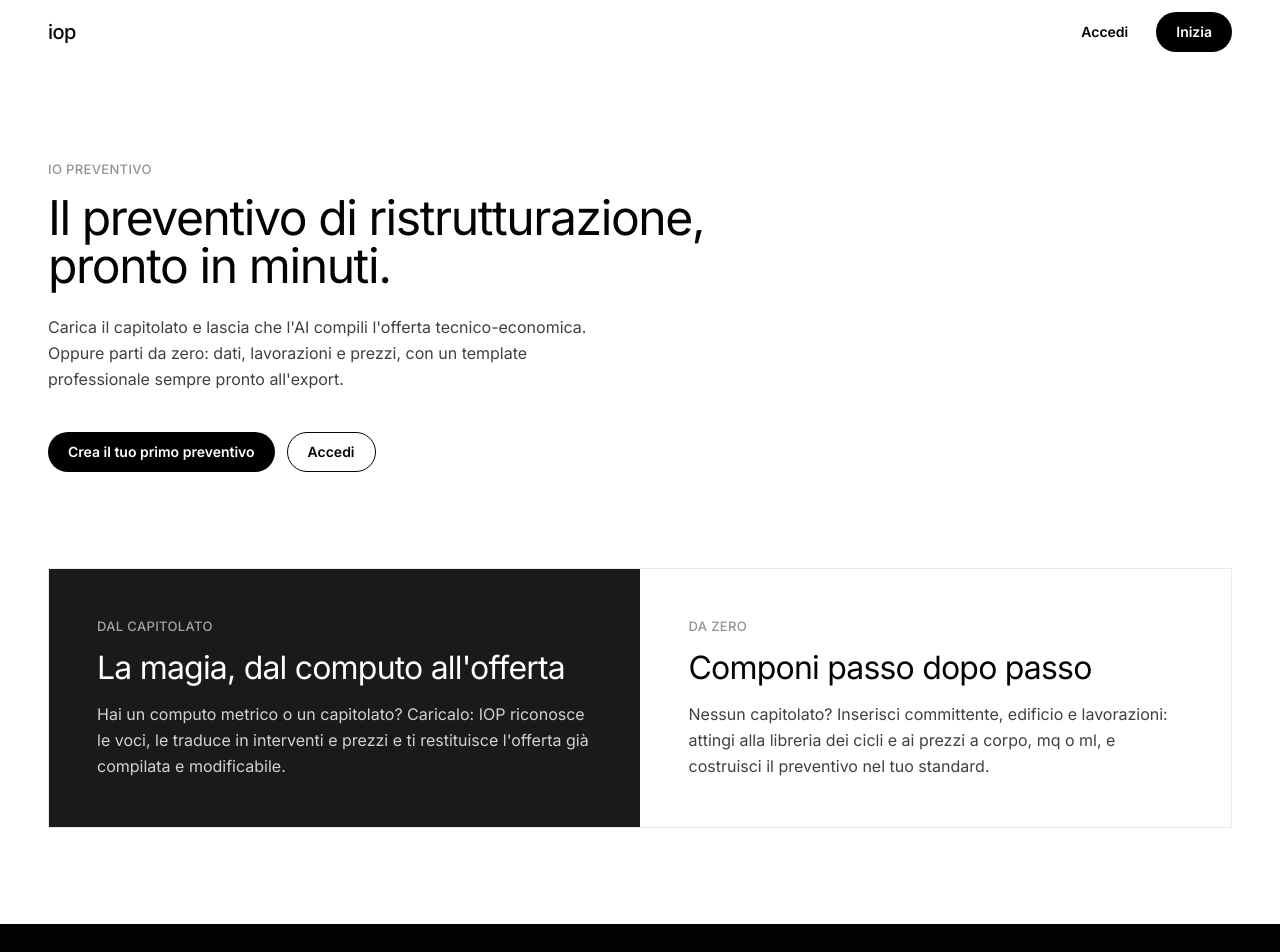
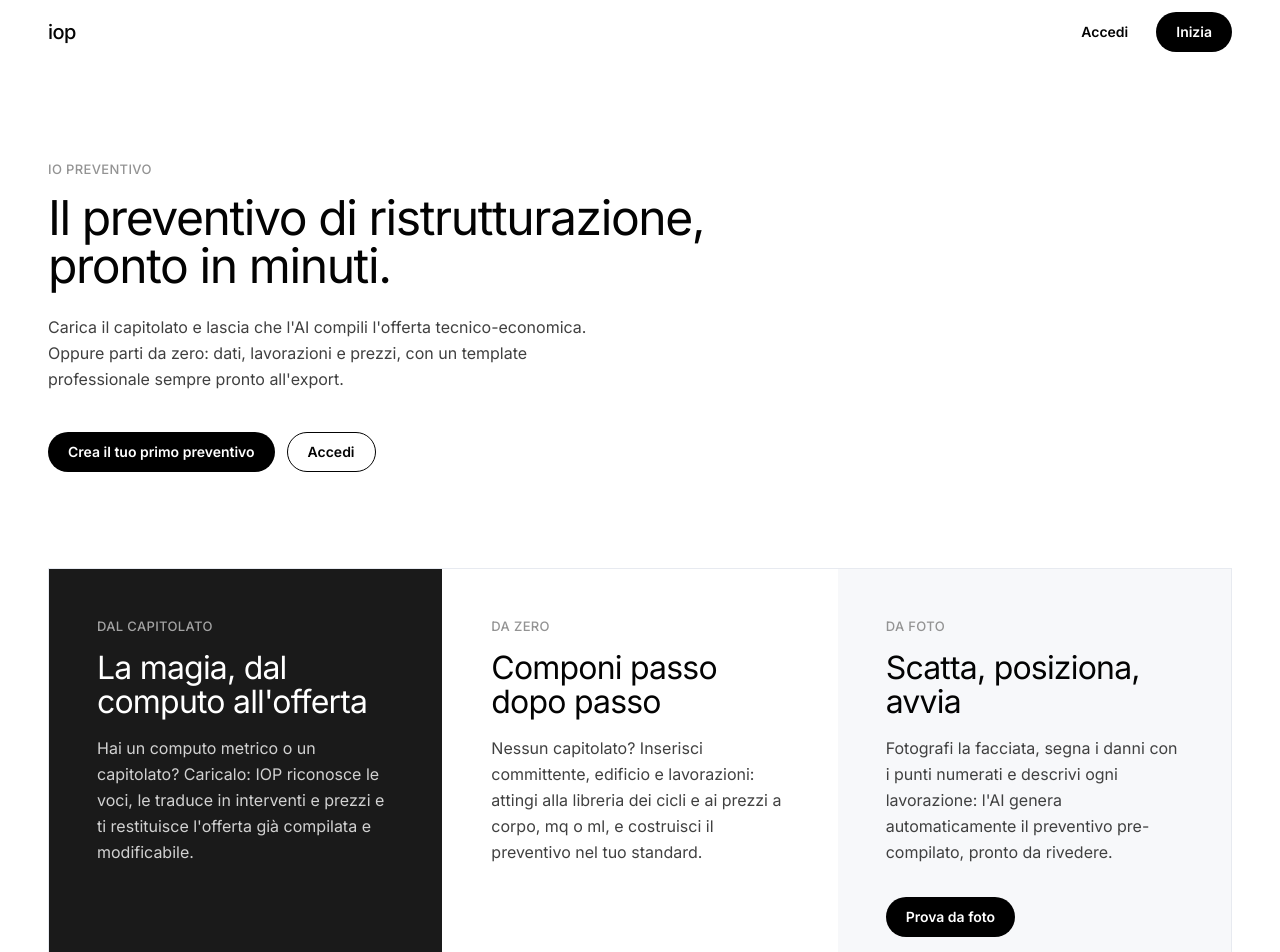
Before and after one commit to ivansignorile/iop-app, a Next.js app: page / in a window 1280 px wide. Shown: the top 952 px of the page. Built offline with nearby package versions, Linux system fonts and the light colour scheme.

Commit message:
Modalita foto: terza via di composizione preventivo

```diff
--- a/src/app/(app)/preventivi/nuovo/actions.ts
+++ b/src/app/(app)/preventivi/nuovo/actions.ts
@@ -10,7 +10,10 @@ type Modalita = Database["public"]["Enums"]["preventivo_modalita"];
 
 export async function createPreventivoAction(formData: FormData) {
   const { org, userId } = await requireContext();
-  const modalita = (String(formData.get("modalita") ?? "manuale") as Modalita);
+  const rawModalita = String(formData.get("modalita") ?? "manuale");
+  const modalita = (["manuale", "capitolato", "foto"].includes(rawModalita)
+    ? rawModalita
+    : "manuale") as Modalita;
   const oggetto = String(formData.get("oggetto") ?? "").trim() || null;
 
   const supabase = await createClient();
--- a/src/app/(app)/preventivi/nuovo/page.tsx
+++ b/src/app/(app)/preventivi/nuovo/page.tsx
@@ -12,23 +12,29 @@ export default async function NuovoPreventivoPage({
   await requireContext();
   const { modalita } = await searchParams;
   const isCapitolato = modalita === "capitolato";
+  const isFoto = modalita === "foto";
+
+  const title = isCapitolato
+    ? "Nuovo preventivo dal capitolato"
+    : isFoto
+      ? "Nuovo preventivo da foto"
+      : "Nuovo preventivo";
+  const description = isCapitolato
+    ? "Crea la bozza, poi carica il capitolato per la compilazione assistita."
+    : isFoto
+      ? "Crea la bozza, poi scatta una foto e posiziona i punti per la compilazione assistita."
+      : "Crea la bozza e componi il preventivo passo dopo passo.";
+  const modalitaValue = isCapitolato ? "capitolato" : isFoto ? "foto" : "manuale";
 
   return (
     <div className="mx-auto max-w-xl">
-      <PageHeader
-        title={isCapitolato ? "Nuovo preventivo dal capitolato" : "Nuovo preventivo"}
-        description={
-          isCapitolato
-            ? "Crea la bozza, poi carica il capitolato per la compilazione assistita."
-            : "Crea la bozza e componi il preventivo passo dopo passo."
-        }
-      />
+      <PageHeader title={title} description={description} />
       <Card>
         <form action={createPreventivoAction} className="flex flex-col gap-4">
           <input
             type="hidden"
             name="modalita"
-            value={isCapitolato ? "capitolato" : "manuale"}
+            value={modalitaValue}
           />
           <Field
             label="Oggetto (facoltativo)"
--- a/src/app/page.tsx
+++ b/src/app/page.tsx
@@ -33,8 +33,8 @@ export default function Home() {
           </div>
         </section>
 
-        {/* Due flussi */}
-        <section className="grid gap-px overflow-hidden border border-hairline pb-0 md:grid-cols-2">
+        {/* Tre flussi */}
+        <section className="grid gap-px overflow-hidden border border-hairline pb-0 md:grid-cols-3">
           <article className="bg-scrim p-12 text-on-primary">
             <p className="eyebrow mb-4 text-on-primary/60">Dal capitolato</p>
             <h2 className="display-md mb-4">La magia, dal computo all&apos;offerta</h2>
@@ -53,6 +53,18 @@ export default function Home() {
               costruisci il preventivo nel tuo standard.
             </p>
           </article>
+          <article className="bg-surface-soft p-12 text-ink">
+            <p className="eyebrow mb-4 text-stone">Da foto</p>
+            <h2 className="display-md mb-4">Scatta, posiziona, avvia</h2>
+            <p className="text-base leading-relaxed text-graphite">
+              Fotografi la facciata, segna i danni con i punti numerati e
+              descrivi ogni lavorazione: l&apos;AI genera automaticamente il
+              preventivo pre-compilato, pronto da rivedere.
+            </p>
+            <div className="mt-8">
+              <ButtonLink href="/signup?modalita=foto">Prova da foto</ButtonLink>
+            </div>
+          </article>
         </section>
         <div className="h-[var(--spacing-section)]" />
       </main>
```
